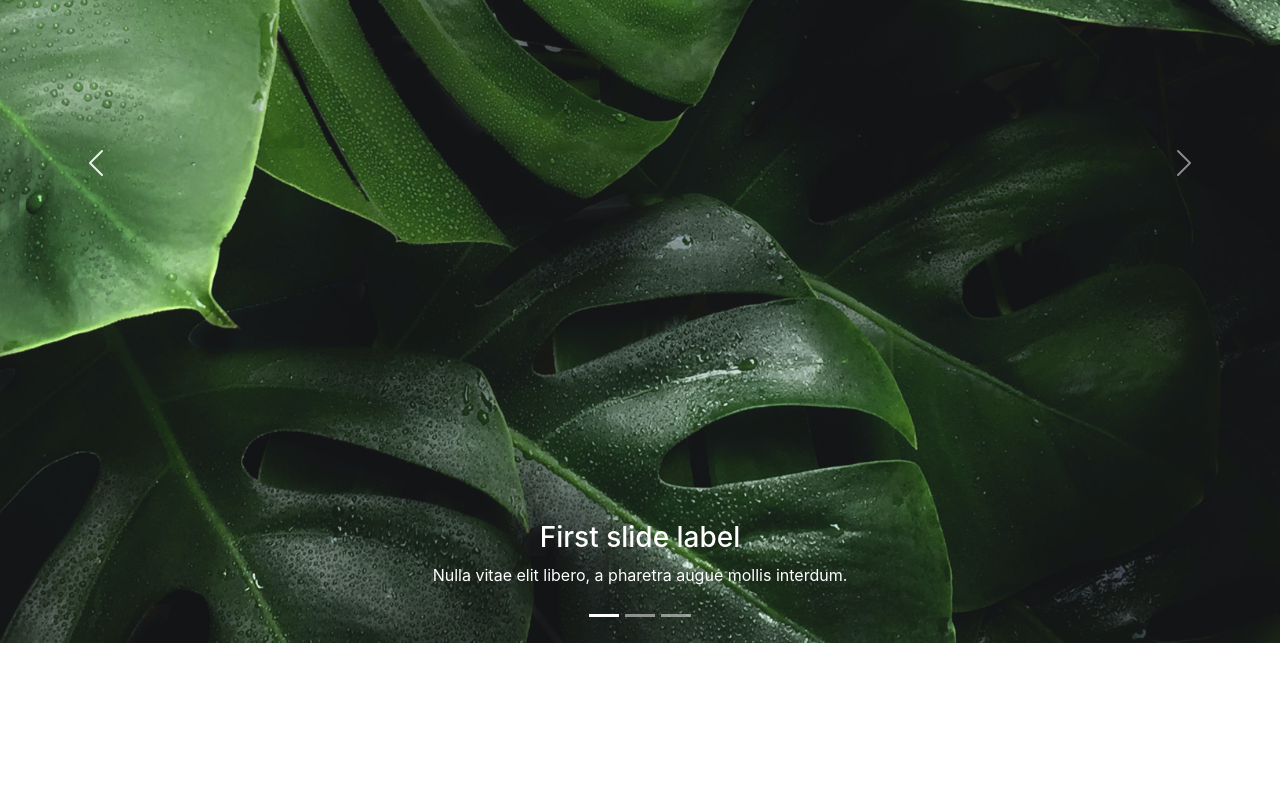
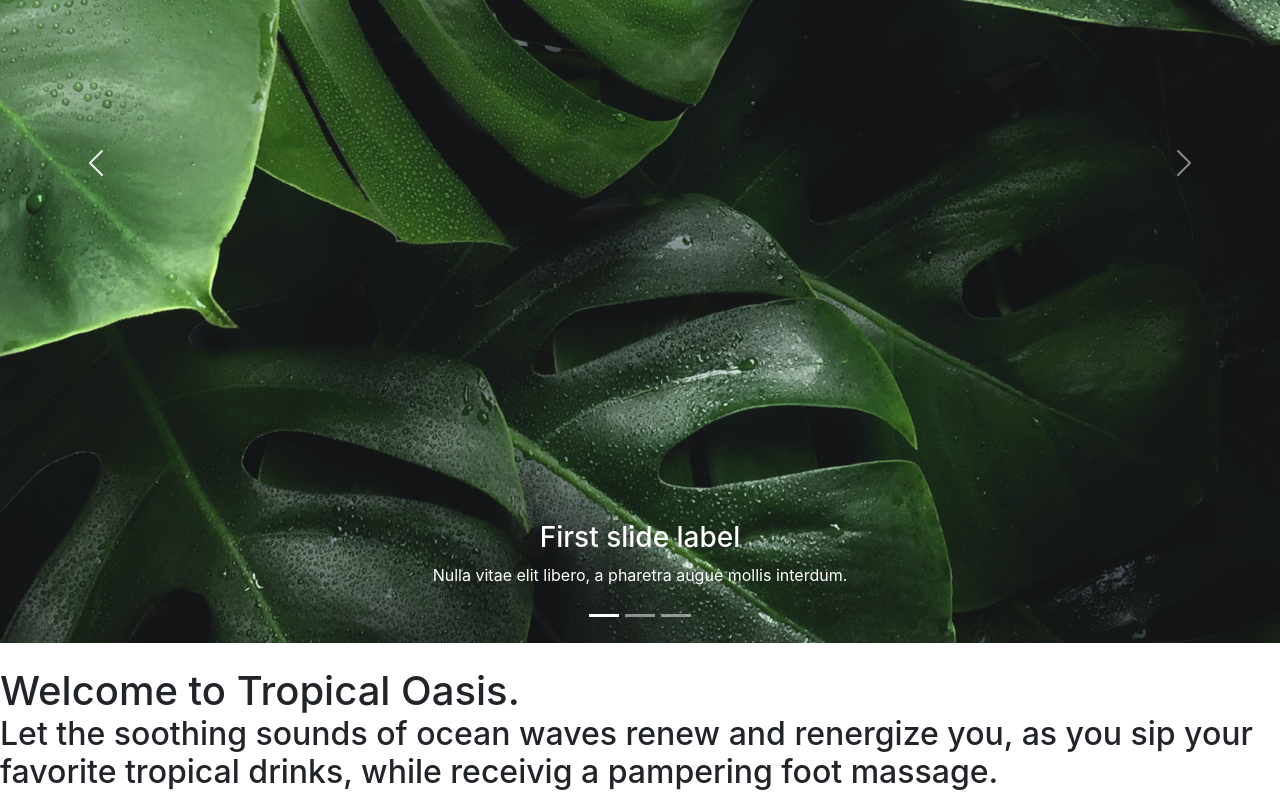
Before and after one commit to ksuares1/selfcare, a React (Create React App) app in the folder selfcare/: page / in a window 1280 px wide. Shown: the part 317-1117 px from the top of the page. Before the commit the page ends 960 px from the top, so only its background shows below. Built offline with nearby package versions, Linux system fonts and the light colour scheme.

Commit message:
started to add brand story

```diff
--- a/selfcare/public/index.html
+++ b/selfcare/public/index.html
@@ -29,7 +29,7 @@
       work correctly both with client-side routing and a non-root public URL.
       Learn how to configure a non-root public URL by running `npm run build`.
     -->
-    <title>React App</title>
+    <title>Tropical Oasis</title>
   </head>
   <body>
     <noscript>You need to enable JavaScript to run this app.</noscript>
--- a/selfcare/src/App.js
+++ b/selfcare/src/App.js
@@ -2,17 +2,31 @@ import './App.css';
 import React from 'react';
 import { BrowserRouter as Router, Routes, Route} from 'react-router-dom';
 import Home from './Pages/Home';
+// import Nav from './components/Navbar';
+
+
+
+
 function App() {
   return (
+<div>
+
+<Router>
+  <div>
+    {/* <Nav/>
+    <br>
+    </br> */}
     <div>
-     <>
-     <Router>
-       <Routes>
+    <Routes>
          <Route  path="/" element={<Home/>} />
          </Routes>
-     </Router>
-     </>
+
     </div>
+  </div>
+</Router>
+   </div>
+
+
   );
 }
 
--- a/selfcare/src/Pages/Home.js
+++ b/selfcare/src/Pages/Home.js
@@ -1,10 +1,14 @@
 import Homepage from "../components/Homepage";
+import Story from '../components/About/Story.js';
+
 
 const Home=() =>{
     return(
         <main>
             <div>
                 <Homepage/>
+                <br/>
+                <Story/>
             </div>
         </main>
     )
--- /dev/null
+++ b/selfcare/src/components/About/Story.js
@@ -0,0 +1,16 @@
+
+
+
+const Brand=()=>{
+    return(
+    <div>
+        <h1>
+            Welcome to Tropical Oasis.
+            <h2>Let the soothing sounds of ocean waves renew and renergize you, as you sip your favorite tropical drinks, while receivig a pampering foot massage.  </h2>
+        </h1>
+
+</div>
+    )
+}
+
+export default Brand;
--- a/selfcare/src/components/Homepage.js
+++ b/selfcare/src/components/Homepage.js
@@ -44,6 +44,7 @@ const Homepage=()=>{
 </Carousel>
 </>
 
+
     )
 }
 
--- /dev/null
+++ b/selfcare/src/components/Navbar/index.js
@@ -0,0 +1,22 @@
+import Navbar from 'react-bootstrap/Navbar';
+import Container from 'react-bootstrap/Container';
+
+
+const Nav=() =>{
+    return(
+        <>
+        <Navbar bg="light" variant="light">
+        <Container>
+        <Navbar.Brand href="#home">Navbar</Navbar.Brand>
+        <Nav className="me-auto">
+          <Nav.Link href="#home">Home</Nav.Link>
+          <Nav.Link href="#features">Features</Nav.Link>
+          <Nav.Link href="#pricing">Pricing</Nav.Link>
+        </Nav>
+        </Container>
+      </Navbar>
+      </>
+    )
+}
+
+export default Nav;
```
